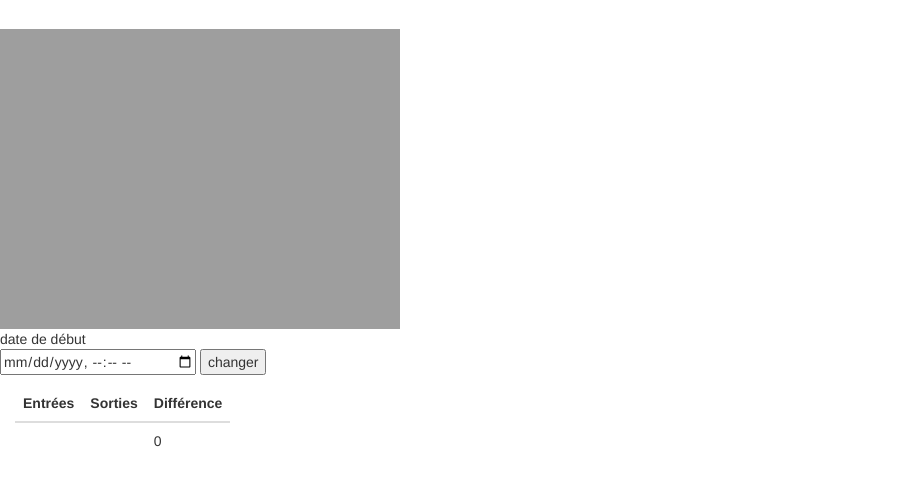
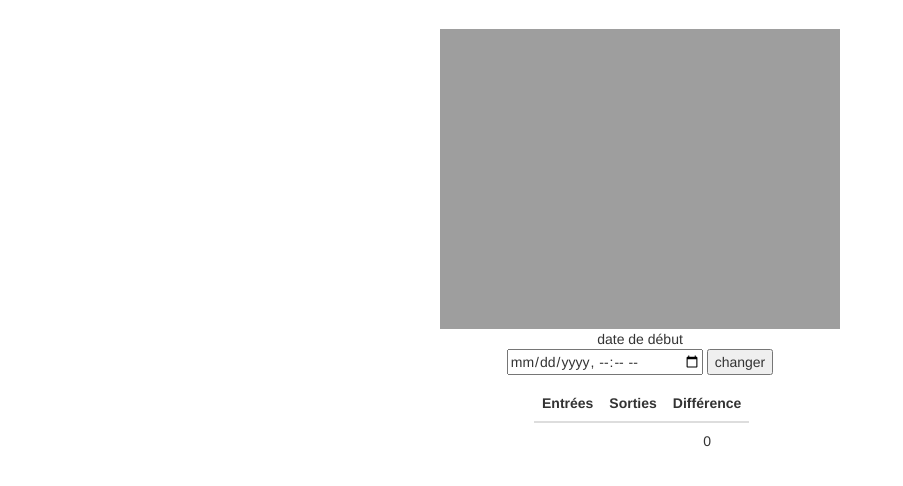
Before and after one commit to gdgaetan/openbee, a PHP site: page /flux.php in a window 1280 px wide. Shown: the part 51-537 px from the top of the page, without its empty margins (0-903 px from the left). Run offline with PHP 8.4, Linux system fonts and the light colour scheme; data that the repository does not hold is empty.

Commit message:
Add files via upload

```diff
--- a/onebeeV2/flux.css
+++ b/onebeeV2/flux.css
@@ -1,9 +1,8 @@
 .containerCompteur{
 	width:212px;/*empèche que le compteur face toute la largeur de la page*/
-	padding-right:15px;/*met un léger espace à droite du compteur*/
-	padding-left:15px;/*met un léger espace à gauche du compteur*/
+	margin : 0 auto;/*permet de centrer le compteur*/
 }
-/* permet de commencer à afficher les pages en dessous du menus*/
 body{
-	margin-top:80px;
+	margin-top:80px;/* permet de commencer à afficher les pages en dessous du menus*/
+	text-align : center/*permet de centrer le flux vidéo et le formulaire/*
 }
```
